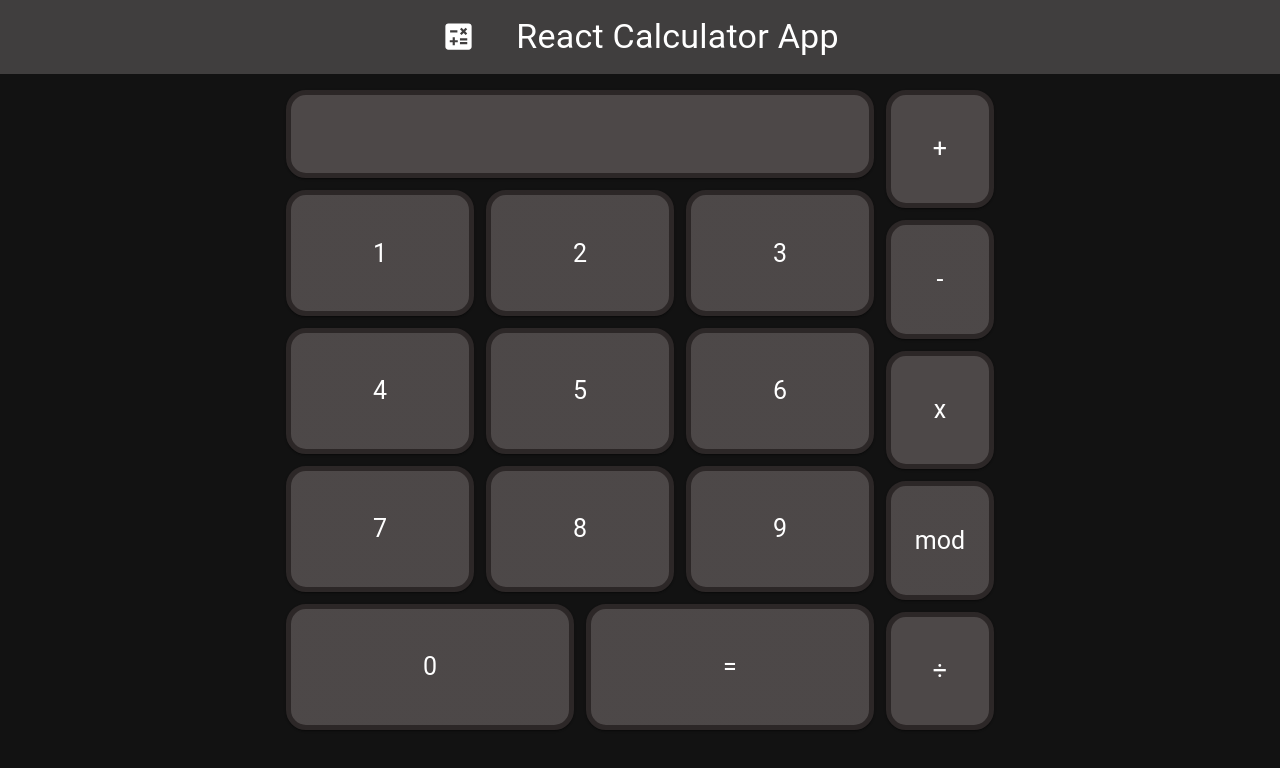
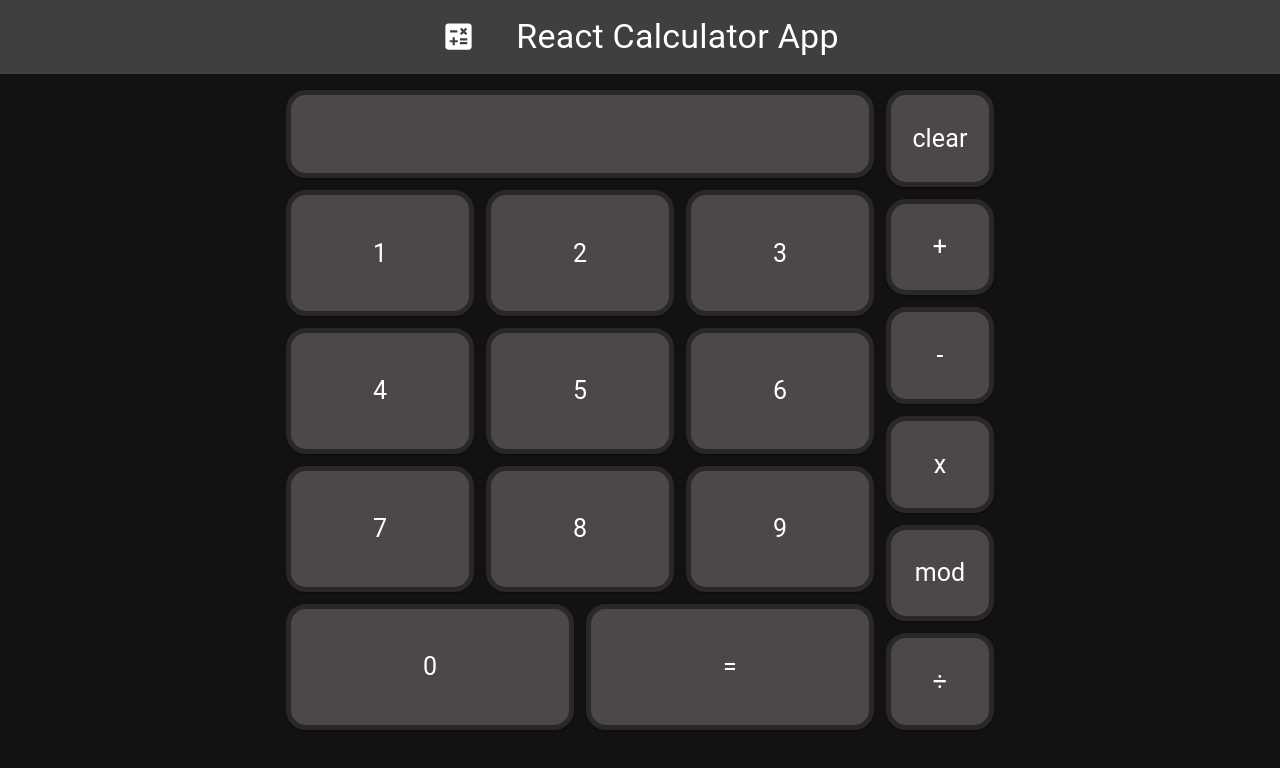
Before and after one commit to marcos-aparicio/react_calculator, a React (Create React App) app: page / in a window 1280 px wide. Shown: the top 768 px of the page. Built offline with nearby package versions, Linux system fonts and the light colour scheme.

Commit message:
making the output box similar size

```diff
--- a/src/components/Calculator.js
+++ b/src/components/Calculator.js
@@ -1,13 +1,18 @@
 import { Box } from "@mui/system";
 import { Grid } from "@mui/material";
 import Tile from "./Tile";
-import { useContext, useState } from "react";
+import React, { useState, createContext } from "react";
+
+export const CalculatorContext = React.createContext();
+
+
 
 const Calculator = () => {
   const [ operations, setOperations ] = useState("");
 
 
   return (
+    <CalculatorContext.Provider value={{operations, setOperations}}>
       <Box
         className="calculator"
         maxHeight="80vh"
@@ -25,8 +30,11 @@ const Calculator = () => {
           sx={numStyles}
           flexGrow={1}
         >
-        <Tile xs={12} className="output" sx={{
-          justifyContent:'end'
+          <Tile xs={12} className="output" token={operations} sx={{
+            // boxSizing:'content-box',
+            justifyContent:'end',
+            paddingTop: operations !== "" ? 0 : 2.5,
+            paddingBottom: operations !== "" ? 0 : 2.5
           }}/>
           <Tile token="1" xs={4} />
           <Tile token="2" xs={4} />
@@ -50,6 +58,7 @@ const Calculator = () => {
           spacing={1.5}
           width={sizeNum * 0.2}
         >
+          <Tile token="clear" xs={12} className="clear"/>
           <Tile token="+" xs={12} />
           <Tile token="-" xs={12} />
           <Tile token="x" xs={12} />
@@ -57,6 +66,7 @@ const Calculator = () => {
           <Tile token="÷" xs={12} />
         </Grid>
       </Box>
+    </CalculatorContext.Provider>
   );
 };
 
--- a/src/components/Tile.js
+++ b/src/components/Tile.js
@@ -1,8 +1,13 @@
 import { Grid, Paper } from "@mui/material";
+import { useContext } from "react";
+import { CalculatorContext } from "./Calculator";
 
 // const size = 20;
 
 const Tile = (props) => {
+  const { operations,setOperations } = useContext(CalculatorContext);
+
+
   return (
     <Grid
       xs = {props.xs}
@@ -12,9 +17,9 @@ const Tile = (props) => {
       <Paper
       sx={[ tileStyles,props.sx ]}
       onClick={()=>{
-        if(props.className !== undefined) return;
+        if(props.className === undefined) setOperations(operations+props.token);
 
-        console.log(props.token);
+
       }}
       >
       {props.token}
```
Lines whose indentation alone changed are shown as unchanged.
